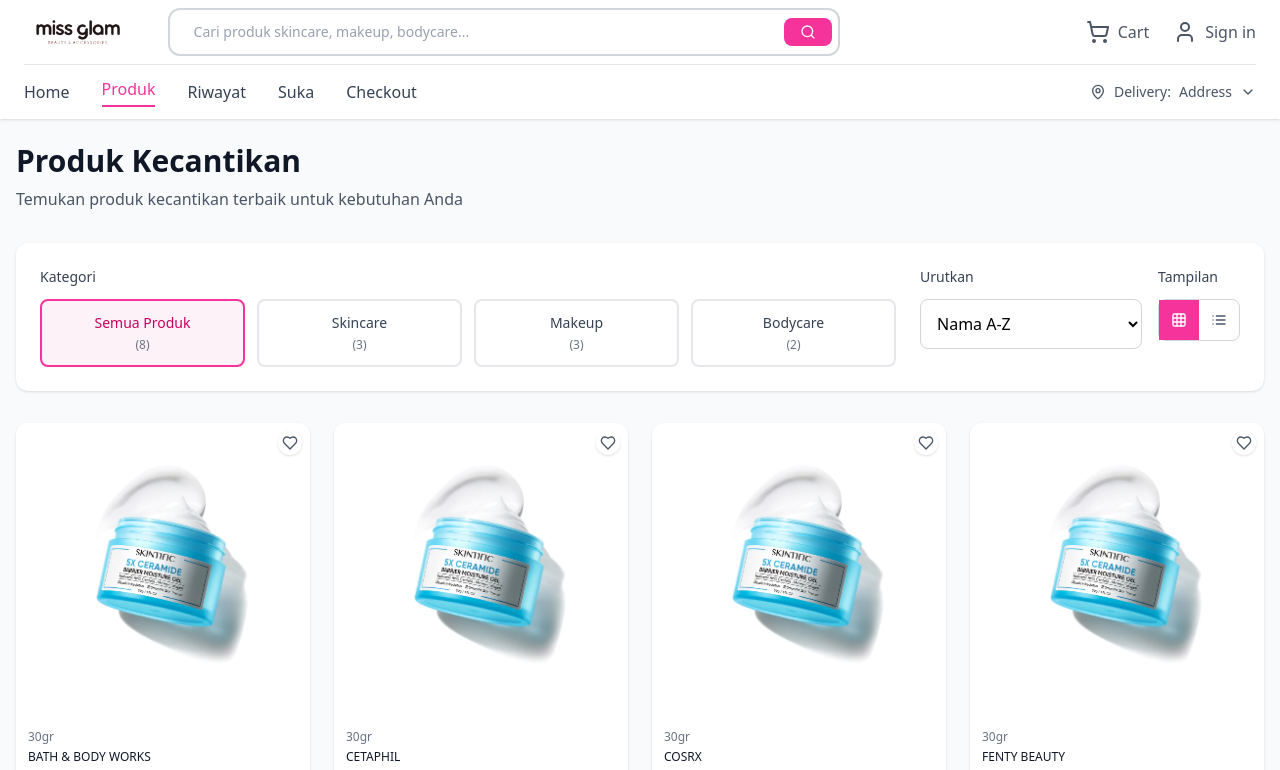
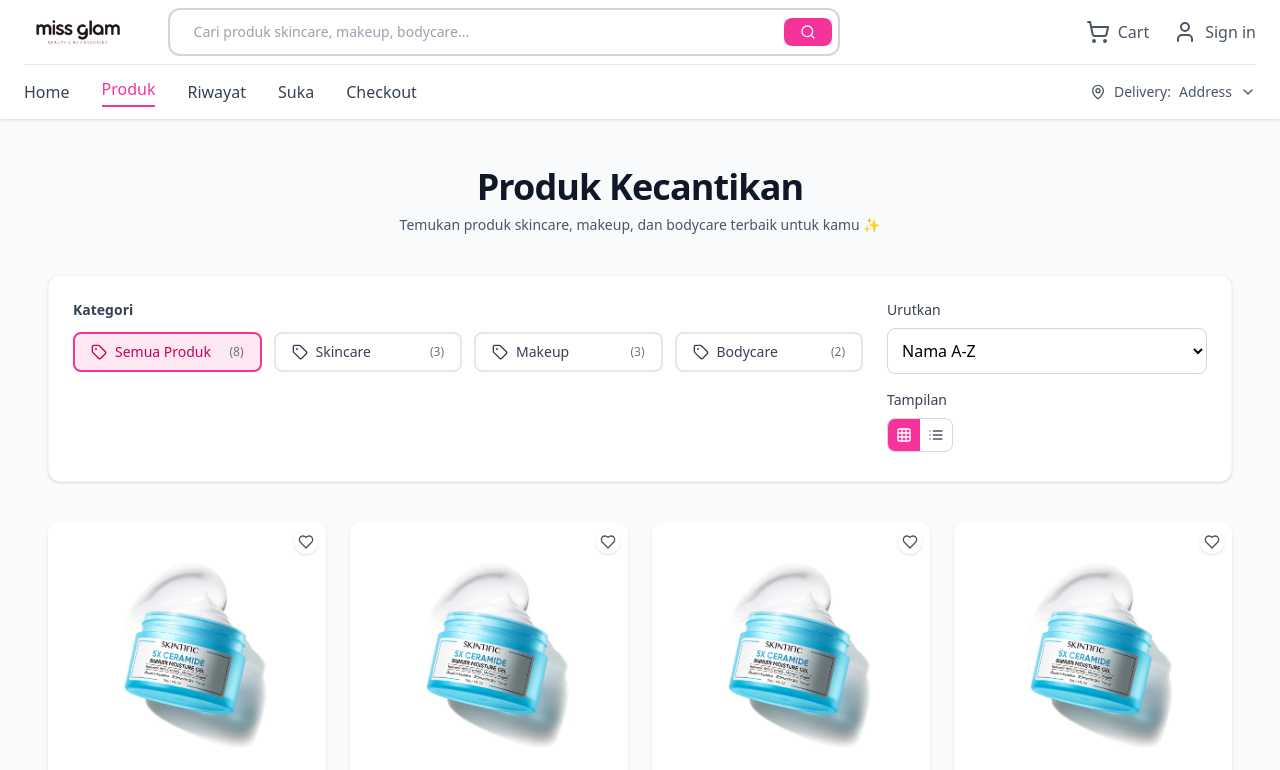
Before and after one commit to ahmdrafiqi/crm-23sib-kelompok7, a React (Vite) app: page /product in a window 1280 px wide. Shown: the top 770 px of the page. Built offline with nearby package versions, Linux system fonts and the light colour scheme.

Commit message:
Perubahan halaman produk by rafi

```diff
--- a/src/pages/HalamanUser/DetailMember.jsx
+++ b/src/pages/HalamanUser/DetailMember.jsx
@@ -133,8 +133,7 @@
 
 const DetailMember = () => {
   return (
-    <UserLayout>
-      {/* Full‑screen wrapper */}
+
       <div className="w-full min-h-screen p-4 md:p-6 lg:p-8">
         <div className="grid grid-cols-1 md:grid-cols-3 gap-6">
           {tiers.map((t) => (
@@ -181,7 +180,7 @@
           ))}
         </div>
       </div>
-    </UserLayout>
+
   );
 };
 
--- a/src/pages/HalamanUser/ProdukPage.jsx
+++ b/src/pages/HalamanUser/ProdukPage.jsx
@@ -1,9 +1,6 @@
-// src/pages/HalamanUser/ProdukPage.jsx
 import React, { useState, useEffect } from 'react';
-import { Filter, ChevronDown, Heart, Star, ShoppingCart, Grid, List } from 'lucide-react';
+import { Filter, ChevronDown, Heart, Star, ShoppingCart, Grid, List, Tag } from 'lucide-react';
 import ProductCard from '../../components/HalamanUser/ProductCard';
-
-
 
 const ProdukPage = ({ onNavigate }) => {
   const [products, setProducts] = useState([]);
@@ -13,7 +10,6 @@
   const [viewMode, setViewMode] = useState('grid');
   const [currentUser, setCurrentUser] = useState(null);
 
-  // Simulasi data produk dengan gambar yang sama
    const allProducts = [
     {
       id: 1,
@@ -151,146 +147,88 @@
       ? products
       : products.filter(product => product.category === selectedCategory);
 
-    // Sorting
     filtered.sort((a, b) => {
       switch (sortBy) {
-        case 'price-low':
-          return a.price - b.price;
-        case 'price-high':
-          return b.price - a.price;
-        case 'rating':
-          return b.rating - a.rating;
-        case 'newest':
-          return b.isNew - a.isNew;
-        default:
-          return a.name.localeCompare(b.name);
+        case 'price-low': return a.price - b.price;
+        case 'price-high': return b.price - a.price;
+        case 'rating': return b.rating - a.rating;
+        case 'newest': return b.isNew - a.isNew;
+        default: return a.name.localeCompare(b.name);
       }
     });
 
     setFilteredProducts(filtered);
   }, [selectedCategory, sortBy, products]);
 
-  const formatPrice = (price) => {
-    return new Intl.NumberFormat('id-ID').format(price);
-  };
-
-  const addToCart = (productId) => {
-    if (!currentUser) {
-      alert('Silakan login terlebih dahulu');
-      return;
-    }
-
-    const cart = JSON.parse(localStorage.getItem('cart') || '[]');
-    const existingItem = cart.find(item => item.userId === currentUser.id && item.productId === productId);
-
-    if (existingItem) {
-      existingItem.quantity += 1;
-      existingItem.updatedAt = new Date().toISOString();
-    } else {
-      cart.push({
-        id: Date.now(),
-        userId: currentUser.id,
-        productId,
-        quantity: 1,
-        createdAt: new Date().toISOString(),
-        updatedAt: new Date().toISOString()
-      });
-    }
-
-    localStorage.setItem('cart', JSON.stringify(cart));
-    alert('Produk berhasil ditambahkan ke keranjang!');
-  };
-
-  // Komponen untuk render gambar dengan fallback
-  const ProductImage = ({ src, alt, className }) => {
-    const [imageError, setImageError] = useState(false);
-
-    if (imageError) {
-      // Fallback ke emoji jika gambar gagal load
-      return (
-        <div className={`${className} bg-gray-100 flex items-center justify-center`}>
-          <span className="text-4xl">💄</span>
-        </div>
-      );
-    }
+  const formatPrice = (price) => new Intl.NumberFormat('id-ID').format(price);
 
   return (
-      <img
-        src={src}
-        alt={alt}
-        className={`${className} object-contain p-4 bg-white`}
-        onError={() => setImageError(true)}
-        loading="lazy"
-      />
-    );
-  };
-
-  return (
-    <>
-
-
-        {/* Page Header */}
-        <div className="mb-8">
-          <h1 className="text-3xl font-bold text-gray-900 mb-2">Produk Kecantikan</h1>
-          <p className="text-gray-600">Temukan produk kecantikan terbaik untuk kebutuhan Anda</p>
+    <div className="px-4 sm:px-6 lg:px-8 py-6">
+      {/* Header */}
+      <div className="mb-10 text-center">
+        <h1 className="text-4xl font-bold text-gray-900 mb-2 tracking-tight">Produk Kecantikan</h1>
+        <p className="text-gray-600 text-sm">Temukan produk skincare, makeup, dan bodycare terbaik untuk kamu ✨</p>
       </div>
 
-        {/* Filters */}
-        <div className="bg-white rounded-xl shadow-sm p-6 mb-8">
-          <div className="flex flex-col lg:flex-row gap-6">
-            {/* Category Filter */}
+      {/* Filter & Sort */}
+      <div className="bg-white rounded-xl shadow-sm p-6 mb-10 border border-gray-100">
+        <div className="flex flex-col lg:flex-row gap-6 justify-between">
+          {/* Kategori */}
           <div className="flex-1">
-              <label className="block text-sm font-medium text-gray-700 mb-3">Kategori</label>
-              <div className="grid grid-cols-2 lg:grid-cols-4 gap-3">
+            <h2 className="text-sm font-semibold text-gray-700 mb-3">Kategori</h2>
+            <div className="grid grid-cols-2 md:grid-cols-4 gap-3">
               {categories.map((category) => (
                 <button
                   key={category.value}
                   onClick={() => setSelectedCategory(category.value)}
-                    className={`p-3 rounded-lg border-2 transition-all text-sm font-medium ${
+                  className={`flex items-center justify-between px-4 py-2 rounded-lg border-2 text-sm font-medium transition-all
+                    ${
                       selectedCategory === category.value
-                        ? 'border-pink-500 bg-pink-50 text-pink-700'
-                        : 'border-gray-200 hover:border-pink-300 text-gray-700'
+                        ? 'bg-pink-100 border-pink-500 text-pink-700'
+                        : 'border-gray-200 text-gray-700 hover:border-pink-300'
                     }`}
                 >
+                  <span className="flex items-center gap-2">
+                    <Tag className="w-4 h-4" />
                     {category.label}
-                    <span className="block text-xs text-gray-500 mt-1">({category.count})</span>
+                  </span>
+                  <span className="text-xs text-gray-500">({category.count})</span>
                 </button>
               ))}
             </div>
           </div>
 
-            {/* Sort & View Options */}
-            <div className="lg:w-80">
-              <div className="flex gap-4">
-                {/* Sort */}
-                <div className="flex-1">
-                  <label className="block text-sm font-medium text-gray-700 mb-3">Urutkan</label>
+          {/* Sorting + View Mode */}
+          <div className="lg:w-80 space-y-4">
+            {/* Sorting */}
+            <div>
+              <label className="block text-sm font-medium text-gray-700 mb-2">Urutkan</label>
               <select
                 value={sortBy}
                 onChange={(e) => setSortBy(e.target.value)}
-                    className="w-full p-3 border border-gray-300 rounded-lg focus:ring-2 focus:ring-pink-500 focus:border-pink-500"
+                className="w-full p-2.5 border border-gray-300 rounded-lg focus:ring-2 focus:ring-pink-500"
               >
                 <option value="name">Nama A-Z</option>
                 <option value="price-low">Harga Terendah</option>
                 <option value="price-high">Harga Tertinggi</option>
                 <option value="rating">Rating Tertinggi</option>
-                    <option value="newest">Terbaru</option>
+                <option value="newest">Produk Terbaru</option>
               </select>
             </div>
 
-                {/* View Mode */}
+            {/* Tampilan grid/list */}
             <div>
-                  <label className="block text-sm font-medium text-gray-700 mb-3">Tampilan</label>
-                  <div className="flex border border-gray-300 rounded-lg">
+              <label className="block text-sm font-medium text-gray-700 mb-2">Tampilan</label>
+              <div className="inline-flex border border-gray-300 rounded-lg overflow-hidden">
                 <button
                   onClick={() => setViewMode('grid')}
-                      className={`p-3 ${viewMode === 'grid' ? 'bg-pink-500 text-white' : 'text-gray-600 hover:bg-gray-50'}`}
+                  className={`p-2 ${viewMode === 'grid' ? 'bg-pink-500 text-white' : 'hover:bg-gray-100 text-gray-600'}`}
                 >
                   <Grid className="w-4 h-4" />
                 </button>
                 <button
                   onClick={() => setViewMode('list')}
-                      className={`p-3 ${viewMode === 'list' ? 'bg-pink-500 text-white' : 'text-gray-600 hover:bg-gray-50'}`}
+                  className={`p-2 ${viewMode === 'list' ? 'bg-pink-500 text-white' : 'hover:bg-gray-100 text-gray-600'}`}
                 >
                   <List className="w-4 h-4" />
                 </button>
@@ -299,9 +237,8 @@
           </div>
         </div>
       </div>
-        </div>
 
-        {/* Products Grid */}
+      {/* Produk */}
       <div className={`grid gap-6 ${
         viewMode === 'grid'
           ? 'grid-cols-2 md:grid-cols-3 lg:grid-cols-4'
@@ -312,17 +249,15 @@
         ))}
       </div>
 
-        {/* No Products Found */}
+      {/* Produk Tidak Ditemukan */}
       {filteredProducts.length === 0 && (
-          <div className="text-center py-16">
+        <div className="text-center py-20">
           <div className="text-gray-400 text-6xl mb-4">🔍</div>
           <h3 className="text-xl font-semibold text-gray-900 mb-2">Produk tidak ditemukan</h3>
           <p className="text-gray-600">Coba ubah filter atau kata kunci pencarian Anda</p>
         </div>
       )}
-
-
-    </>
+    </div>
   );
 };
 
--- a/src/pages/HalamanUser/ProfileUser.jsx
+++ b/src/pages/HalamanUser/ProfileUser.jsx
@@ -18,7 +18,6 @@
 
   return (
     <>
-    <Header />
     <div className="bg-white text-gray-800">
       {/* Header */}
       <header className="bg-white shadow-md p-4 flex justify-between items-center">
@@ -146,7 +145,6 @@
         </div>
       </section>
     </div>
-    <Footer />
     </>
   );
 };
```
Lines whose indentation alone changed are shown as unchanged.
